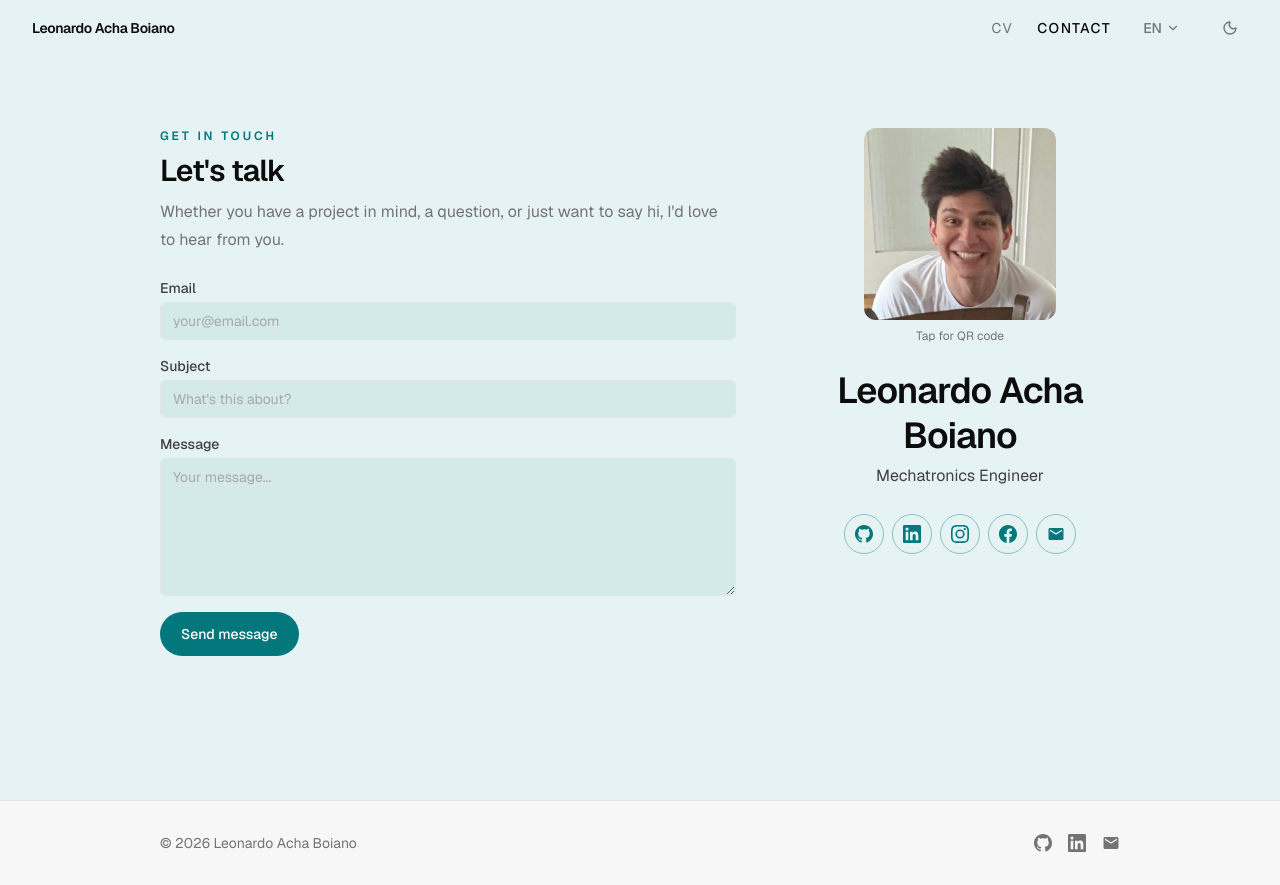
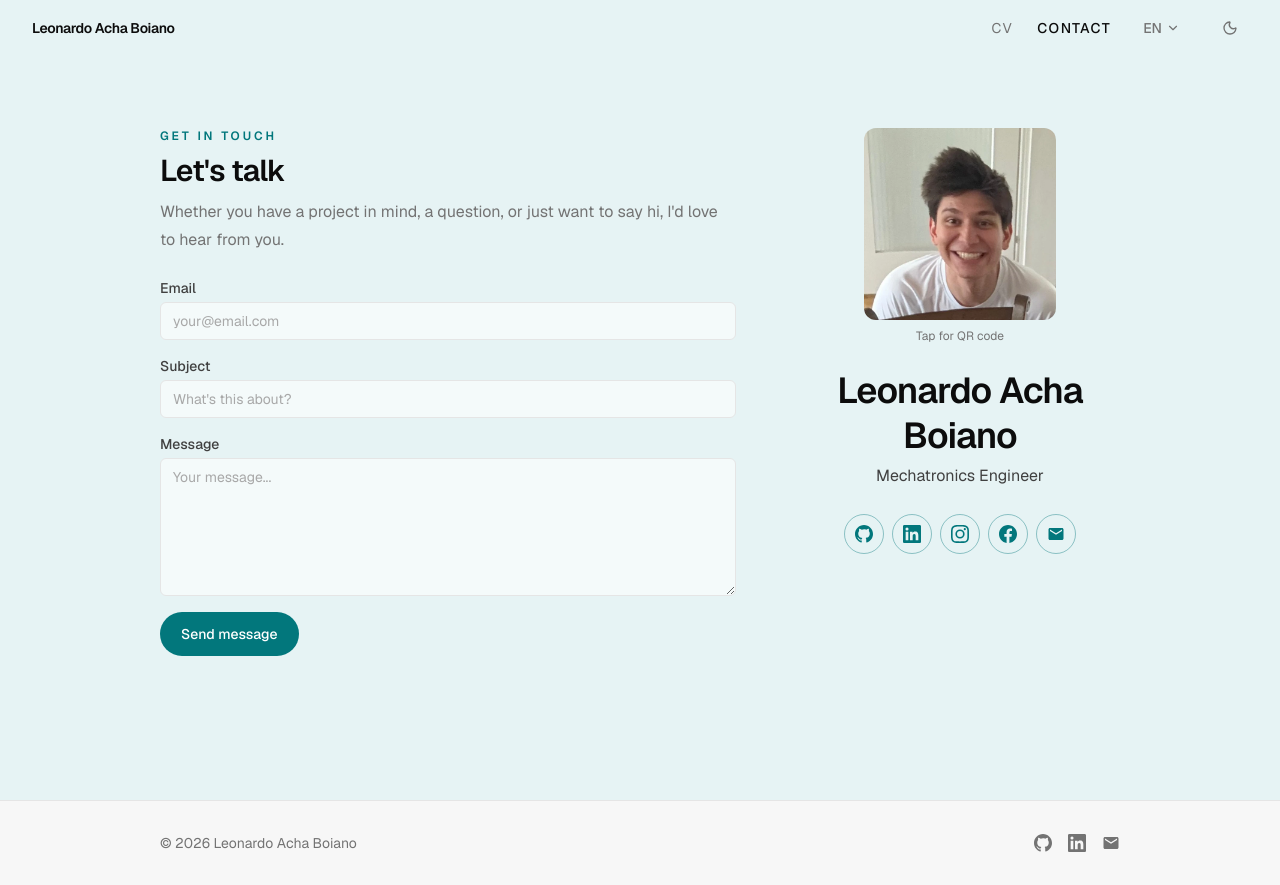
Before and after one commit to leonardoAB1/leonardoachaboiano.com, a Next.js app: page /en/contact in a window 1280 px wide. Built offline with nearby package versions, Linux system fonts and the light colour scheme.

Commit message:
style: lighten light-mode contact inputs above the page surface
Flip the light-mode relationship: inputs now lift toward white so the field is the lighter element and the page is the deeper teal. Both modes now lift the field off the page consistently.

```diff
--- a/src/components/contact/ContactForm.tsx
+++ b/src/components/contact/ContactForm.tsx
@@ -16,12 +16,11 @@ interface FormValues {
 }
 
 const inputClasses = cn(
-  // Inputs are offset from the page's brand surface so they read as the same
-  // material, just a step apart. Light mode: a deeper teal (mix toward the brand)
-  // so the field is the tinted element and the page reads lighter. Dark mode:
-  // lift toward white so the field sits above the dark surface.
+  // Inputs lift toward white off the brand-tinted page in both modes, so the
+  // field is the lighter element and the page is the deeper teal. Light mode
+  // needs a larger lift since the page is already light; dark mode only a touch.
   "w-full rounded-md border border-border px-3 py-2",
-  "bg-[color-mix(in_srgb,var(--surface-brand),var(--color-brand)_8%)]",
+  "bg-[color-mix(in_srgb,var(--surface-brand),white_55%)]",
   "dark:bg-[color-mix(in_srgb,var(--surface-brand),white_7%)]",
   "text-sm text-ink-1 placeholder:text-ink-4",
   "focus:outline-2 focus:outline-brand focus:outline-offset-0",
```
